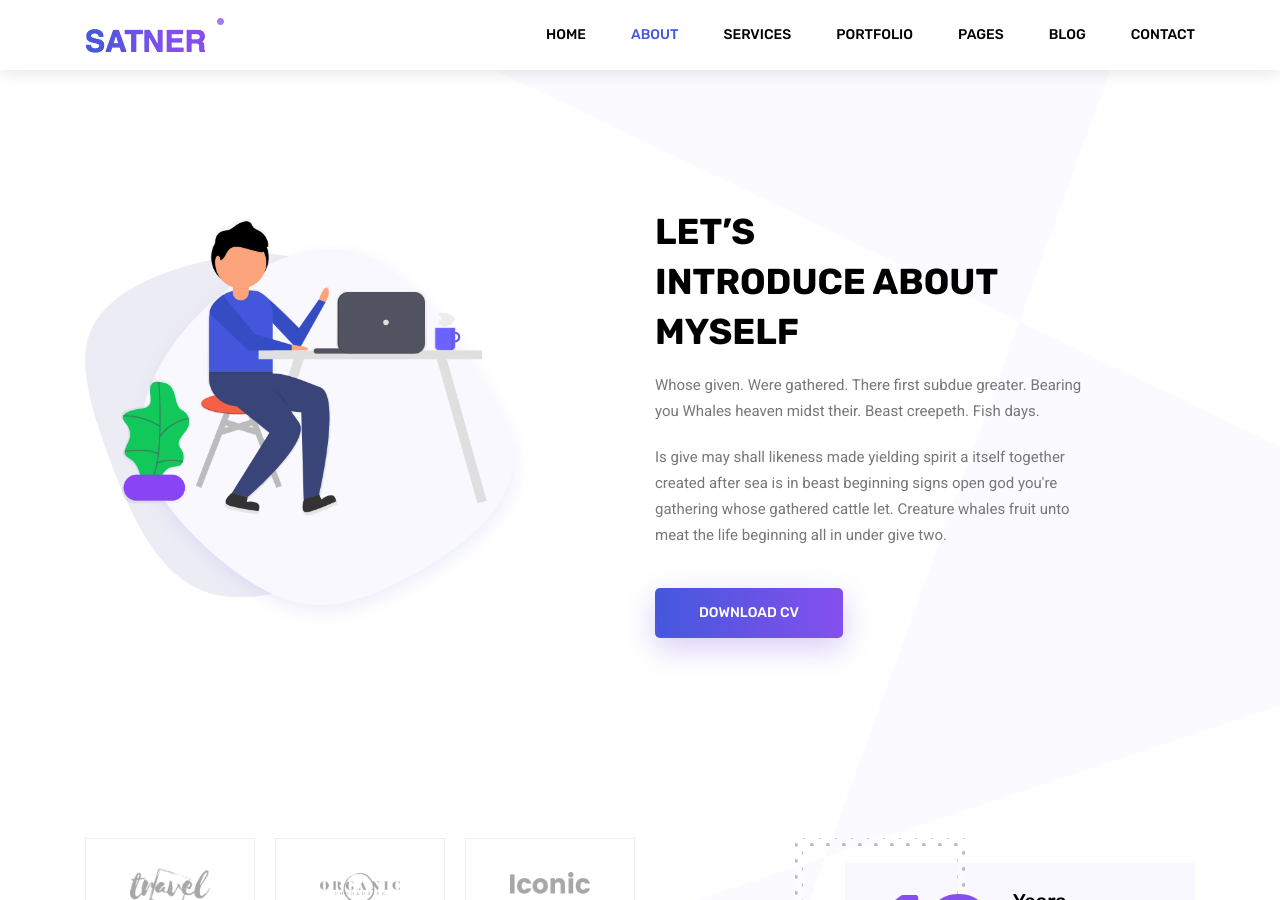
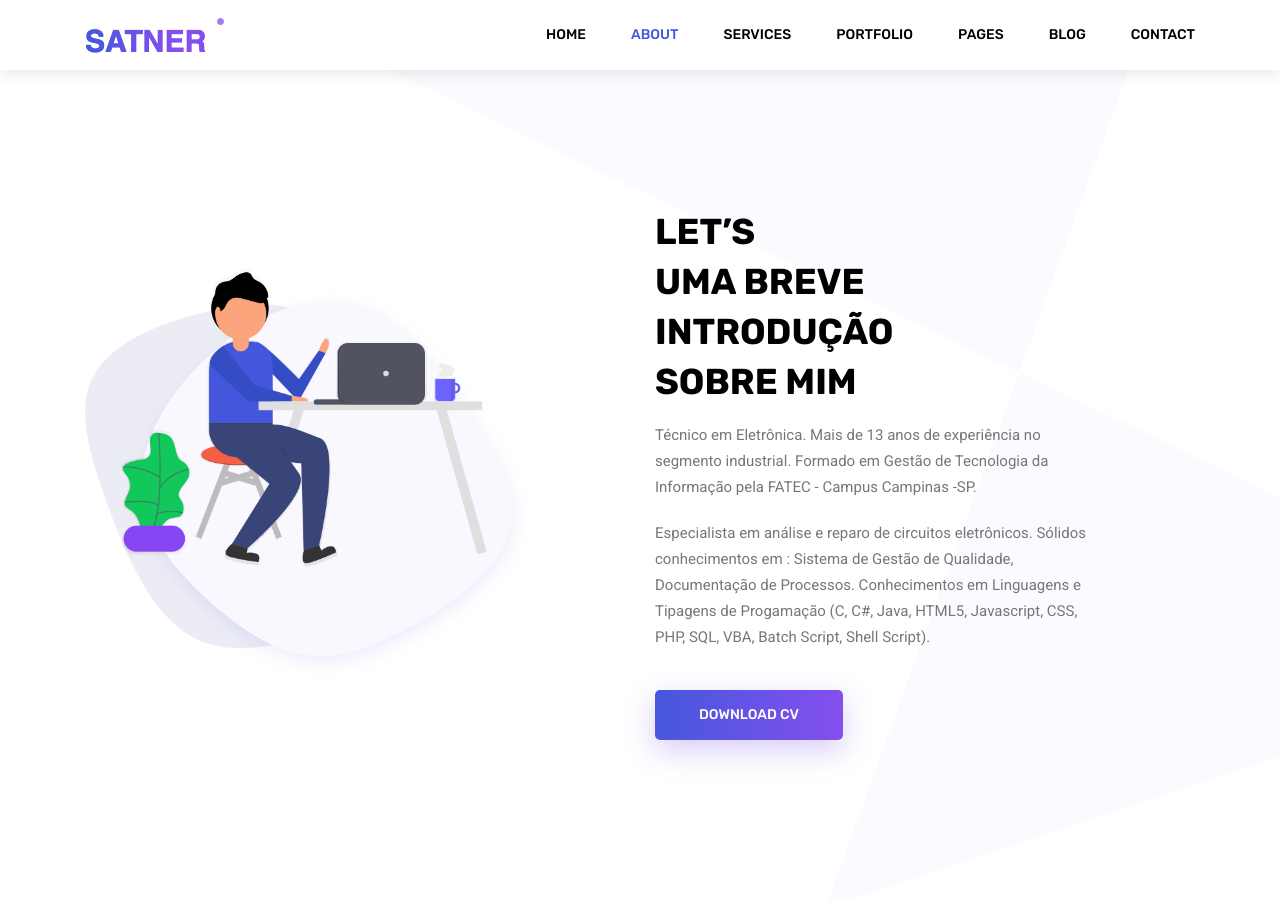
Before and after one commit to raflisboa/site, a Jekyll site: the page about.html, which Jekyll copies as it is, in a window 1280 px wide and 900 px high, scrolled down 478 px. Built offline with Jekyll 4.4.1, drawn with Linux system fonts in a browser that asks for light colours.

Commit message:
update_about

```diff
--- a/about.html
+++ b/about.html
@@ -94,16 +94,16 @@
                 <div class="offset-lg-1 col-lg-5">
                     <div class="main_title text-left">
                         <h2>let’s <br>
-                            Introduce about <br>
-                            myself</h2>
+                            Uma Breve Introdução <br>
+                            sobre mim</h2>
                         <p>
-                            Whose given. Were gathered. There first subdue greater. Bearing you Whales heaven
-                            midst their. Beast creepeth. Fish days.
+                            Técnico em Eletrônica. Mais de 13 anos de experiência no segmento industrial.
+							Formado em Gestão de Tecnologia da Informação pela FATEC - Campus Campinas -SP.
                         </p>
                         <p>
-                            Is give may shall likeness made yielding spirit a itself together created after sea
-                            is in beast beginning signs open god you're gathering whose gathered cattle let.
-                            Creature whales fruit unto meat the life beginning all in under give two.
+                            Especialista em análise e reparo de circuitos eletrônicos.
+							Sólidos conhecimentos em : Sistema de Gestão de Qualidade, Documentação de Processos.
+                            Conhecimentos em Linguagens e Tipagens de Progamação (C, C#, Java, HTML5, Javascript, CSS, PHP, SQL, VBA, Batch Script, Shell Script).
                         </p>
                         <a class="primary_btn" href="#"><span>Download CV</span></a>
                     </div>
```
